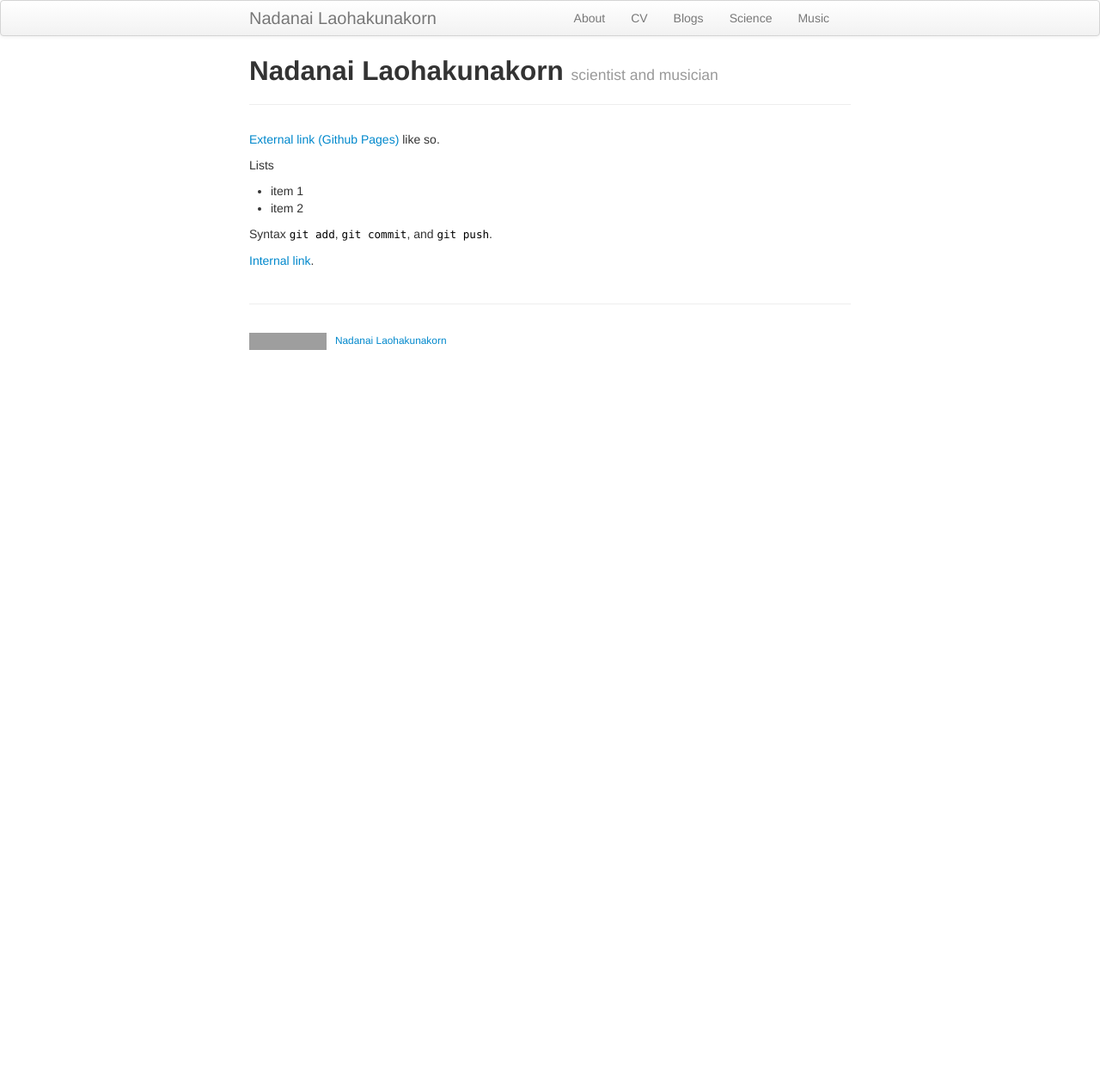
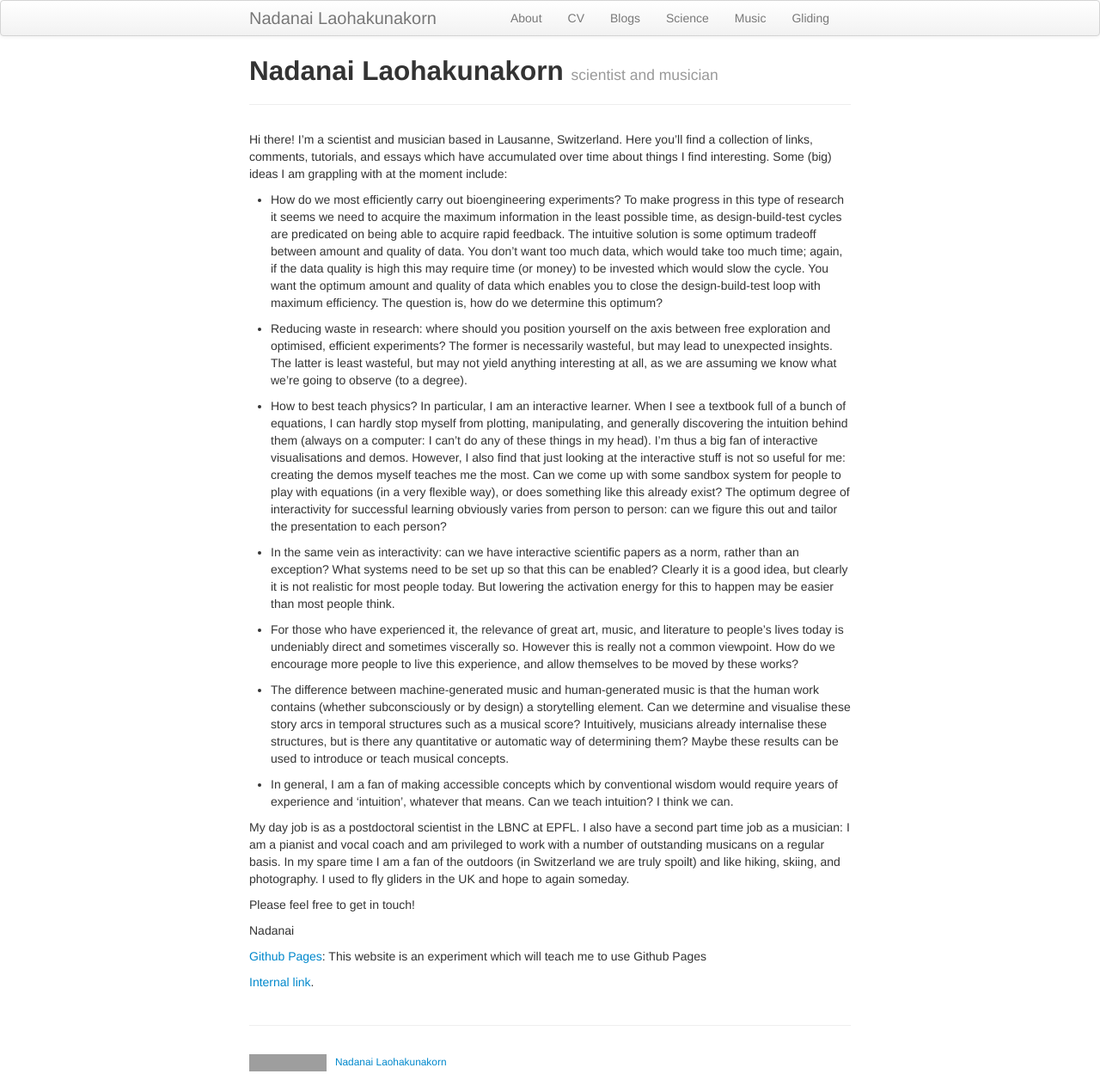
Before and after one commit to nadanai263/nadanai263.github.io, a Jekyll site: the page built from index.md, in a window 1280 px wide. Shown: the whole page at 86% size. Built offline with Jekyll 4.4.1, drawn with Linux system fonts in a browser that asks for light colours; before the commit the page ends 900 px from its top, so only the background shows below that; grey boxes are pictures that could not be loaded.

```diff
--- a/Gemfile
+++ b/Gemfile
@@ -1,2 +1,2 @@
-gem 'github-pages'
+gem 'github-pages', group: :jekyll_plugins
 source 'https://rubygems.org'
--- a/_includes/themes/twitter/default.html
+++ b/_includes/themes/twitter/default.html
@@ -38,6 +38,7 @@
             <li><a href="{{ BASE_PATH }}/pages/blogs.html">Blogs</a></li>
             <li><a href="{{ BASE_PATH }}/pages/science.html">Science</a></li>
             <li><a href="{{ BASE_PATH }}/pages/music.html">Music</a></li>
+            <li><a href="{{ BASE_PATH }}/pages/gliding.html">Gliding</a></li>
         </div>
       </div>
     </div>
--- a/index.md
+++ b/index.md
@@ -5,14 +5,29 @@ tagline: scientist and musician
 description: a website about me, my science, and musical activities
 ---
 
-[External link (Github Pages)](https://pages.github.com) like so.
+Hi there! I'm a scientist and musician based in Lausanne, Switzerland. Here you'll find a collection of links, comments, tutorials, and essays which have accumulated over time about things I find interesting. Some (big) ideas I am grappling with at the moment include:
 
-Lists
+- How do we most efficiently carry out bioengineering experiments? To make progress in this type of research it seems we need to acquire the maximum information in the least possible time, as design-build-test cycles are predicated on being able to acquire rapid feedback. The intuitive solution is some optimum tradeoff between amount and quality of data. You don't want too much data, which would take too much time; again, if the data quality is high this may require time (or money) to be invested which would slow the cycle. You want the optimum amount and quality of data which enables you to close the design-build-test loop with maximum efficiency. The question is, how do we determine this optimum?
 
-- item 1
-- item 2
+- Reducing waste in research: where should you position yourself on the axis between free exploration and optimised, efficient experiments? The former is necessarily wasteful, but may lead to unexpected insights. The latter is least wasteful, but may not yield anything interesting at all, as we are assuming we know what we're going to observe (to a degree).
 
-Syntax `git add`, `git commit`, and
-`git push`.
+- How to best teach physics? In particular, I am an interactive learner. When I see a textbook full of a bunch of equations, I can hardly stop myself from plotting, manipulating, and generally discovering the intuition behind them (always on a computer: I can't do any of these things in my head). I'm thus a big fan of interactive visualisations and demos. However, I also find that just looking at the interactive stuff is not so useful for me: creating the demos myself teaches me the most. Can we come up with some sandbox system for people to play with equations (in a very flexible way), or does something like this already exist? The optimum degree of interactivity for successful learning obviously varies from person to person: can we figure this out and tailor the presentation to each person?
+
+- In the same vein as interactivity: can we have interactive scientific papers as a norm, rather than an exception? What systems need to be set up so that this can be enabled? Clearly it is a good idea, but clearly it is not realistic for most people today. But lowering the activation energy for this to happen may be easier than most people think.
+
+- For those who have experienced it, the relevance of great art, music, and literature to people's lives today is undeniably direct and sometimes viscerally so. However this is really not a common viewpoint. How do we encourage more people to live this experience, and allow themselves to be moved by these works?
+
+- The difference between machine-generated music and human-generated music is that the human work contains (whether subconsciously or by design) a storytelling element. Can we determine and visualise these story arcs in temporal structures such as a musical score? Intuitively, musicians already internalise these structures, but is there any quantitative or automatic way of determining them? Maybe these results can be used to introduce or teach musical concepts.
+
+- In general, I am a fan of making accessible concepts which by conventional wisdom would require years of experience and 'intuition', whatever that means. Can we teach intuition? I think we can.
+
+My day job is as a postdoctoral scientist in the LBNC at EPFL. I also have a second part time job as a musician: I am a pianist and vocal coach and am privileged to work with a number of outstanding musicans on a regular basis. In my spare time I am a fan of the outdoors (in Switzerland we are truly spoilt) and like hiking, skiing, and photography. I used to fly gliders in the UK and hope to again someday.
+
+Please feel free to get in touch!
+
+Nadanai
+
+
+[Github Pages](https://pages.github.com): This website is an experiment which will teach me to use Github Pages
 
 [Internal link](/pages/about.html).
```
Also changed, not shown: _posts/2018-06-14-first-post.md (deleted, +0 -7 lines), _posts/2018-07-02-deeplearningai.md (added, +17 -0 lines), pages/gliding.md (added, +17 -0 lines), 8 other files.
